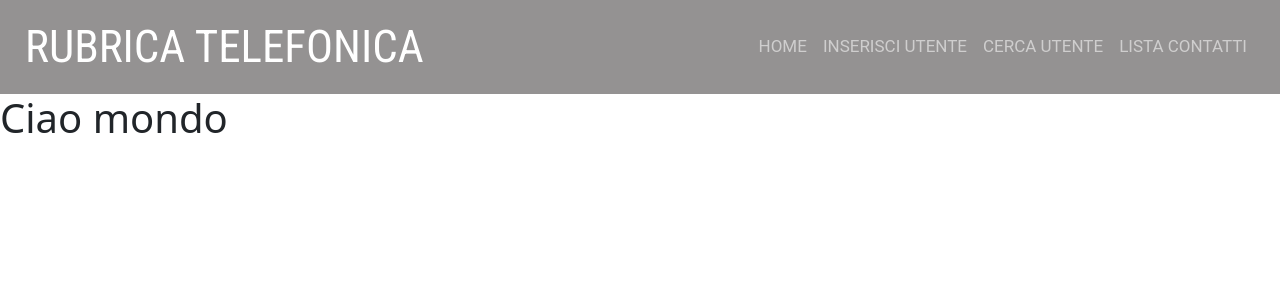
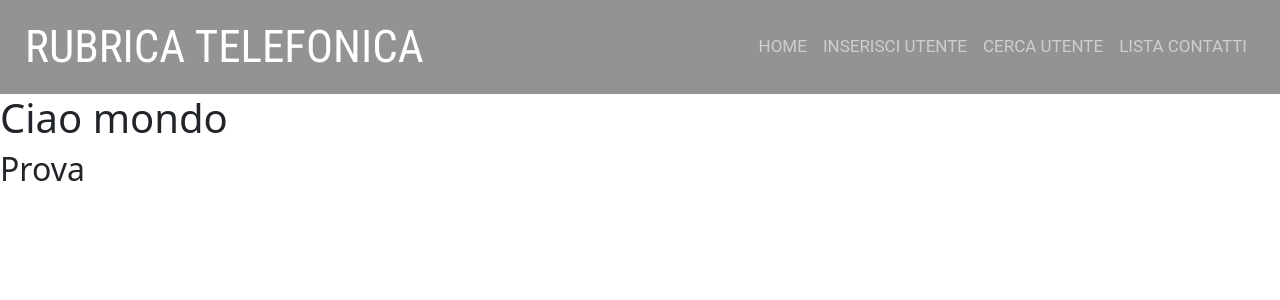
Before and after one commit to Erunernew74/RubricaReact, a React (Create React App) app: page / in a window 1280 px wide. Shown: the top 300 px of the page. Built offline with nearby package versions, Linux system fonts and the light colour scheme.

Commit message:
Nuovo cambaimento

```diff
--- a/src/pages/Home.js
+++ b/src/pages/Home.js
@@ -4,6 +4,7 @@ function Home() {
     return (
         <div>
             <h1>Ciao mondo</h1>
+            <h2>Prova</h2>
         </div>
     )
 }
```
